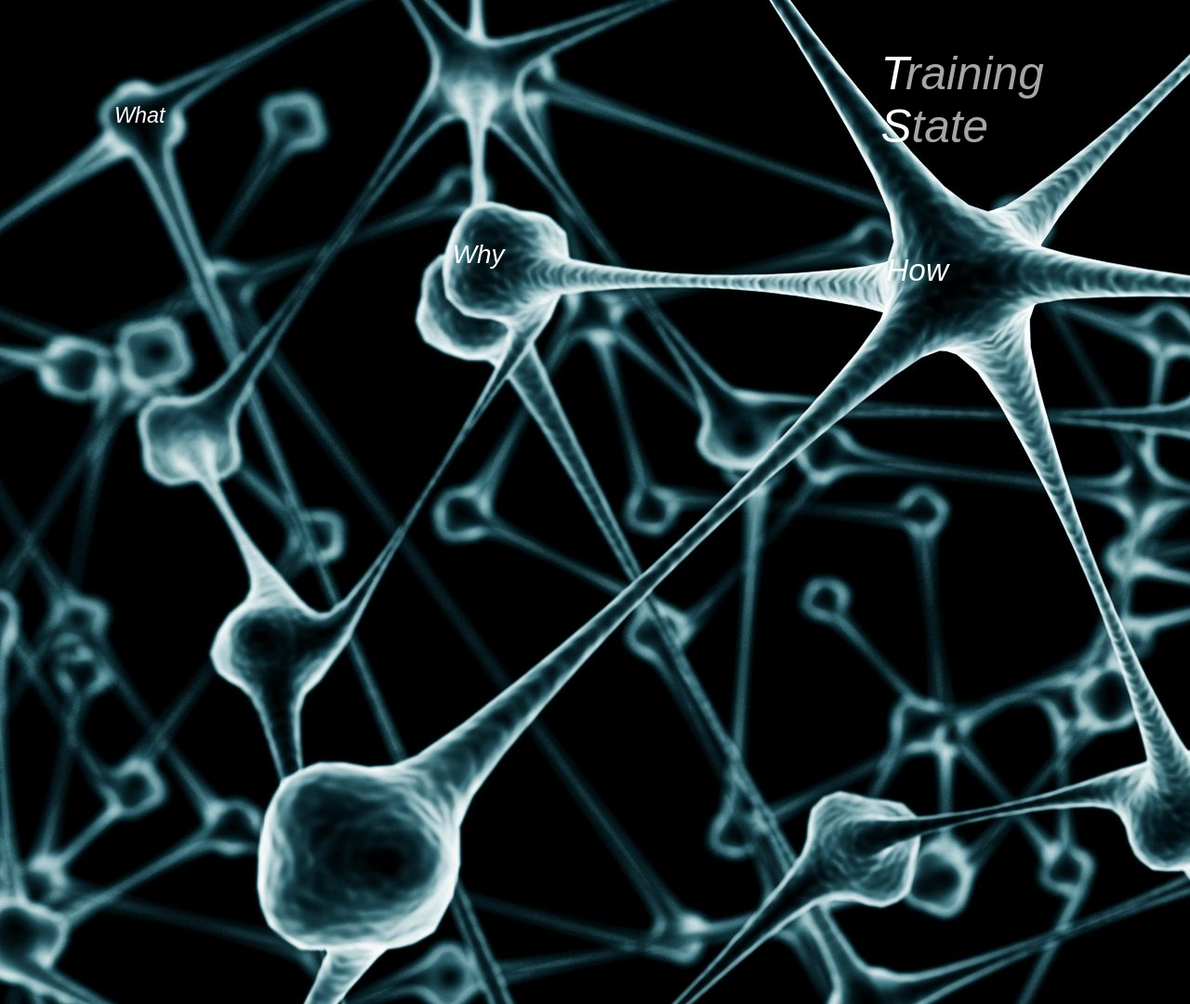
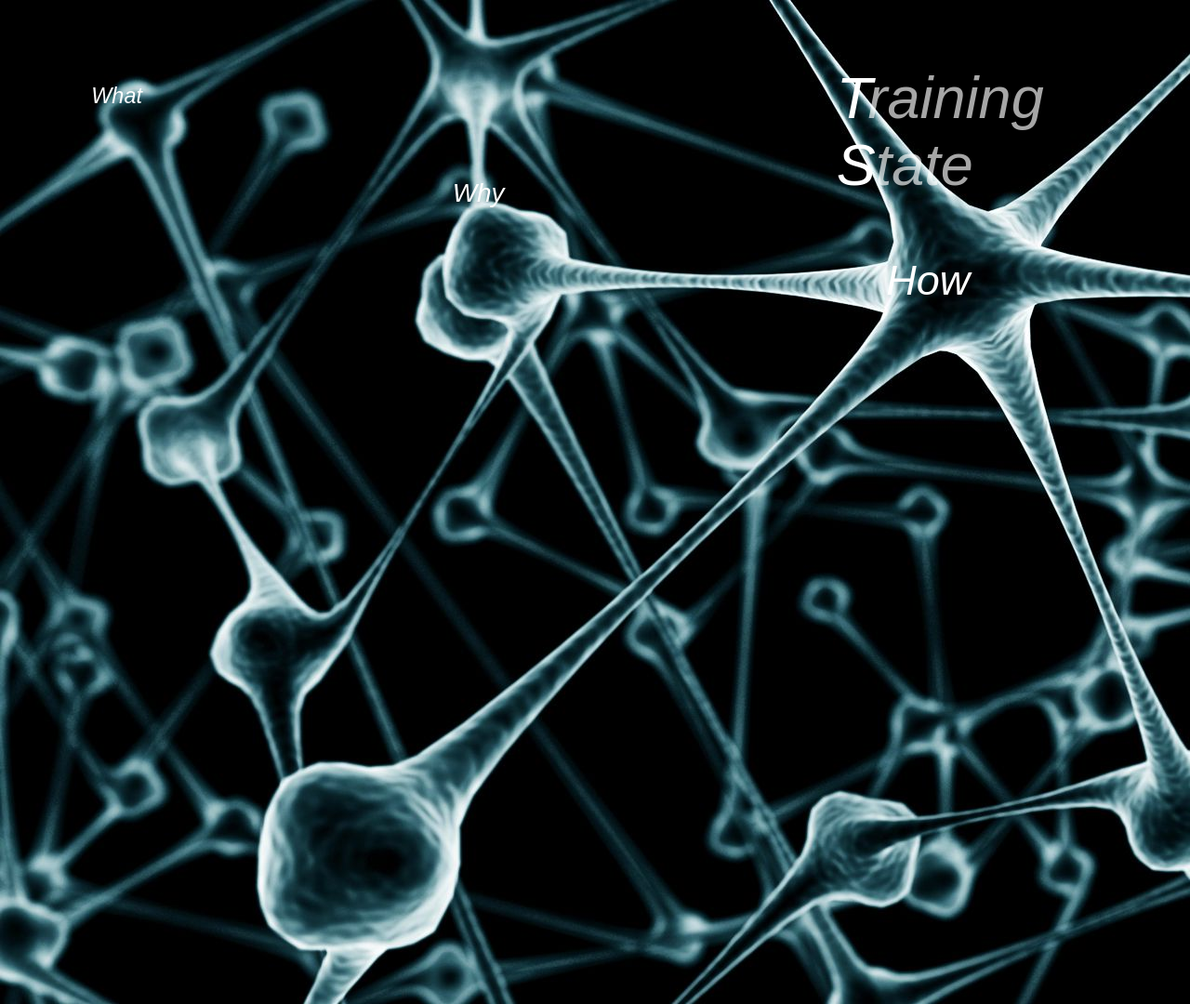
Before and after one commit to zack348/homepage_resp, a plain HTML site: page index.html in a window 1280 px wide. Shown: the top 1080 px of the page at 93% size. Drawn offline with Linux system fonts and the light colour scheme; a web font is replaced by a local one.

Commit message:
added large desktop query and styling

```diff
--- a/css/style.css
+++ b/css/style.css
@@ -68,6 +68,48 @@ img{
 }
 
 /* Media Queries */
+
+/* Large Desktop */
+
+@media screen and (max-width: 1680px){
+
+	#why{
+    margin: 0;
+
+
+    padding-left: 0;
+    padding-top: 100%;
+}
+
+	#how{
+    padding-left: 27%;
+
+
+    padding-top: 28%;
+    font-size: 2.5em;
+}
+
+	#what{
+    margin: 0;
+
+
+    padding-top: 22%;
+    padding-left: 24%;
+}
+
+	#training_state{
+    padding-left: 90%;
+
+
+    padding-top: 1%;
+    font-size: 3.5em;
+}
+
+
+
+
+}
+
 
 /* Ultrabook */
 
```
